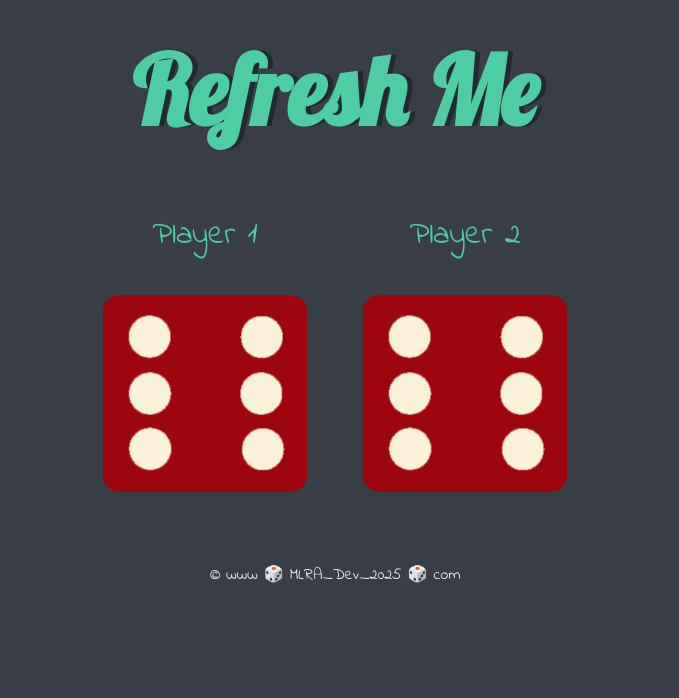
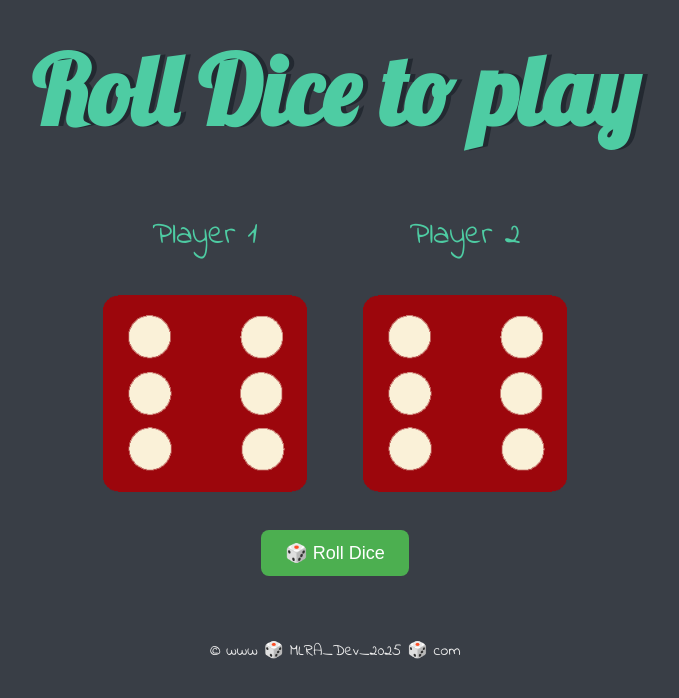
Before and after one commit to MLRAleader/DiceGame, a plain HTML site: page index.html in a window 1280 px wide. Shown: the whole page, without its empty margins (305-984 px from the left). Drawn offline with Linux system fonts and the light colour scheme.

Commit message:
Change header text and add roll dice button

```diff
--- a/index.html
+++ b/index.html
@@ -11,7 +11,7 @@
   </head>
   <body>
     <div class="container">
-      <h1>Refresh Me</h1>
+      <h1>Roll Dice to play</h1>
 
       <div class="dice">
         <p>Player 1</p>
@@ -22,6 +22,8 @@
         <p>Player 2</p>
         <img class="img2" src="./assets/images/dice6.png" />
       </div>
+      <br>
+      <button id="rollBtn">🎲 Roll Dice</button>
     </div>
 
     <footer>© www 🎲 MLRA_Dev_2025 🎲 com</footer>
```
